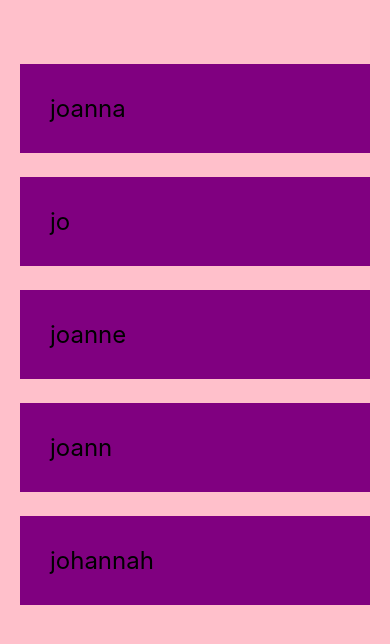
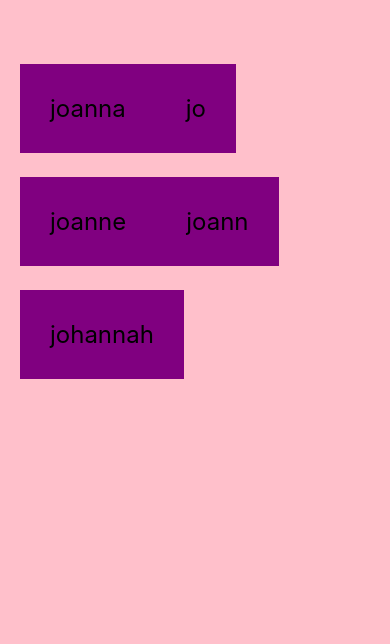
Before and after one commit to jokale/reactNativeProject, a React Native app: screen / in a window 390 px wide. Shown: the top 644 px of the page. Built offline with nearby package versions, Linux system fonts and the light colour scheme.

Commit message:
create a flatlist component

```diff
--- a/App.js
+++ b/App.js
@@ -1,17 +1,24 @@
 import { StatusBar } from 'expo-status-bar';
 import React, {useState} from 'react';
-import { StyleSheet, Text, View, FlatList } from 'react-native';
+import { StyleSheet, Text, View, FlatList, TouchableOpacity} from 'react-native';
 
 export default function App() {
   const[people, setPeople] = useState([
-    {name: 'joanna', key: '1'},
-    {name: 'jo', key: '2'},
-    {name: 'joanne', key: '3'},
-    {name: 'joann', key: '4'},
-    {name: 'johannah', key: '5'}
+    {name: 'joanna', id: '1'},
+    {name: 'jo', id: '2'},
+    {name: 'joanne', id: '3'},
+    {name: 'joann', id: '4'},
+    {name: 'johannah', id: '5'}
 
 
   ])
+
+  const pressHandler = (id) => {
+    console.log(id);
+    setPeople((prevPeople)=> {
+      return prevPeople.filter(person => person.id !=id)
+    } )
+  }
 
   return (
 
@@ -27,11 +34,14 @@ export default function App() {
       })}
 </ScrollView> */}
 <FlatList
-  numColumns={1}
+  numColumns={2}
+  keyExtractor={(item)=> item.id}
   data={people}
   renderItem={({ item })=> (
+
+    <TouchableOpacity onPress={()=> pressHandler(item.id)}>
     <Text style={styles.item}>
-       {item.name}</Text>
+       {item.name}</Text></TouchableOpacity>
 
   )}
 />
```
